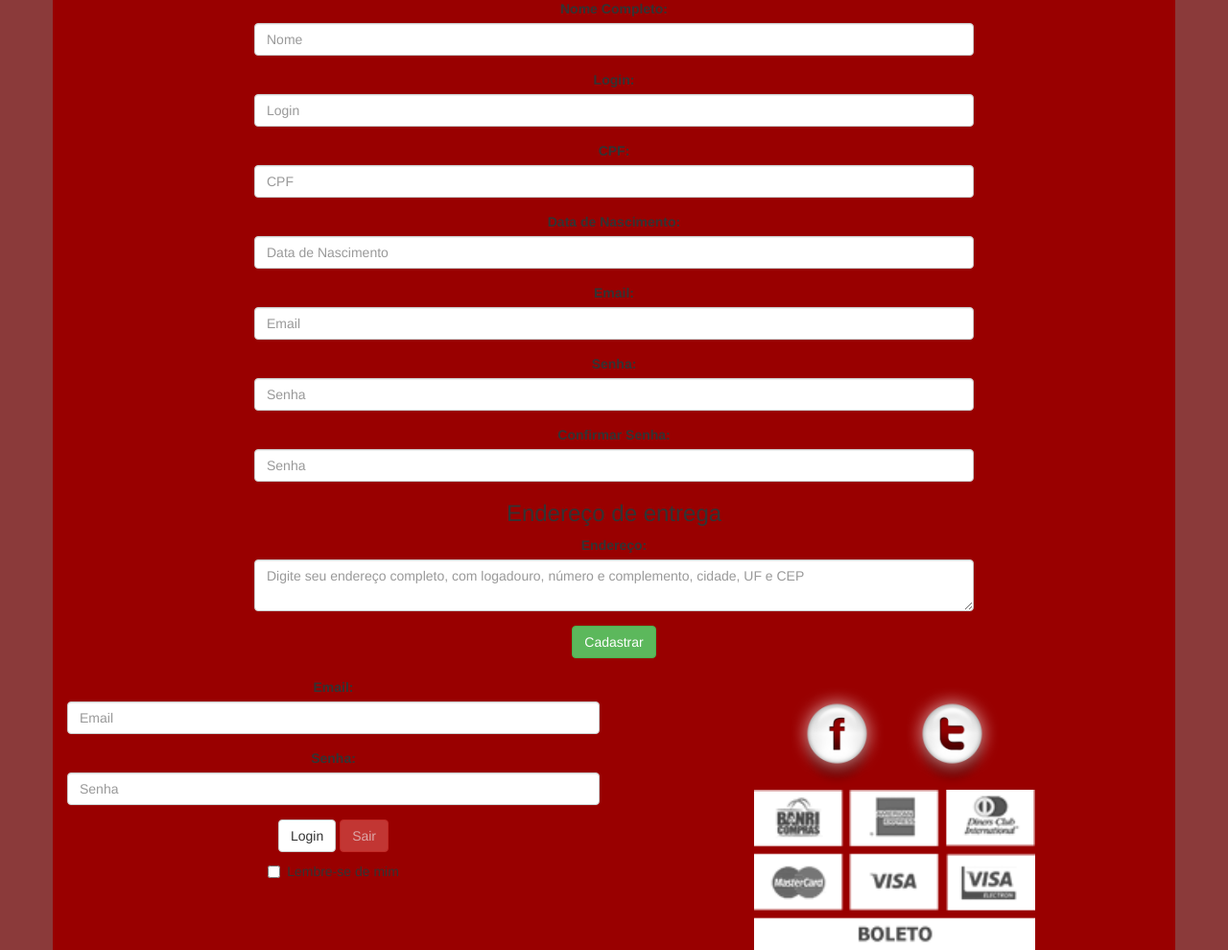
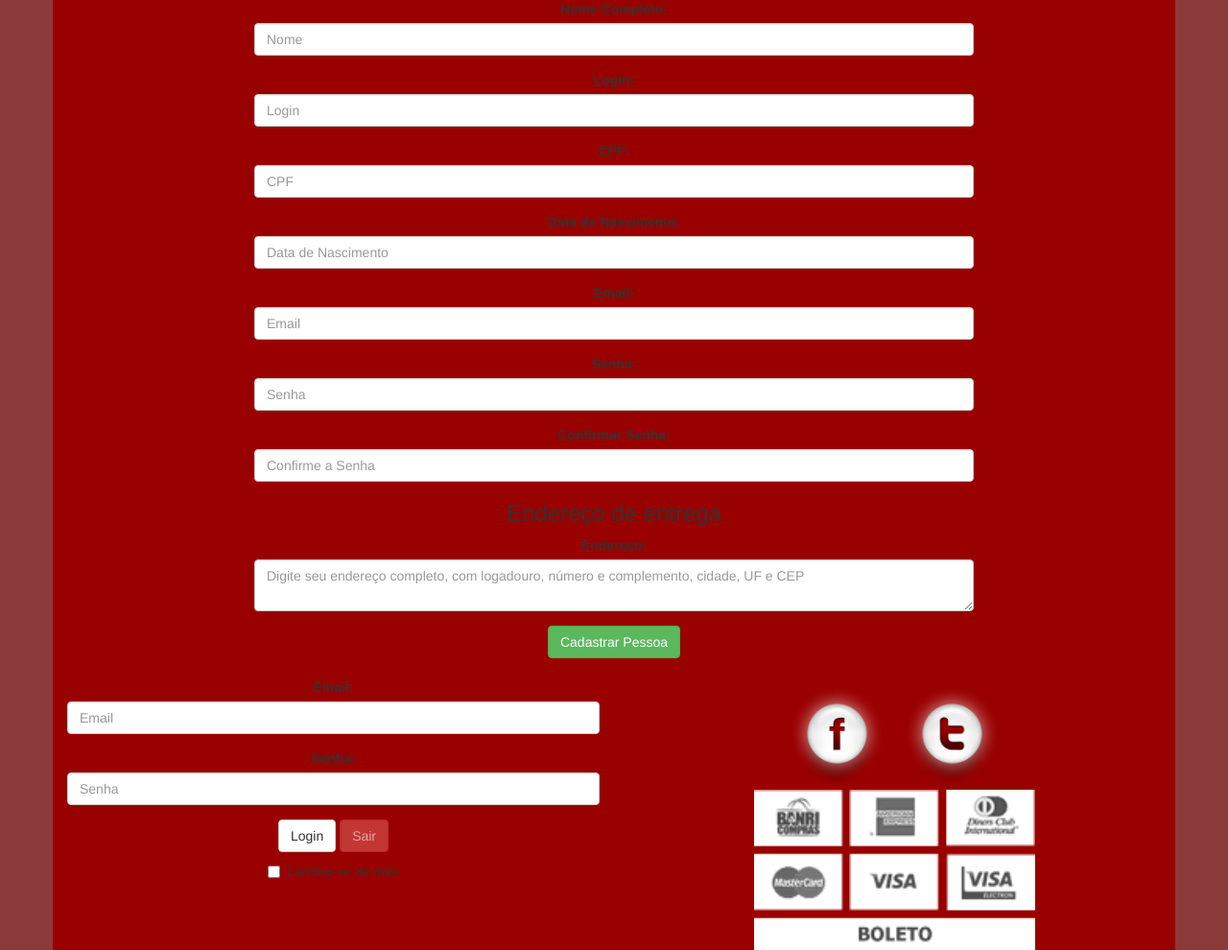
Before and after one commit to guipmuller/pa-senac-PINF4N1141, a CodeIgniter app: page /database/index.php/pessoas/novo in a window 1280 px wide. Shown: the part 403-1393 px from the top of the page at 96% size. Run offline with CodeIgniter, Linux system fonts and the light colour scheme; some libraries are stand-ins or nearby versions.

Commit message:
Finalização dos dois CRUDs.

```diff
--- a/application/controllers/Pessoas.php
+++ b/application/controllers/Pessoas.php
@@ -3,10 +3,6 @@
 defined('BASEPATH') OR exit('No direct script access allowed');
 
 class Pessoas extends CI_Controller {
-
-    public function index() {
-        echo 'lista';
-    }
 
     public function novo() {
         $this->load->helper('html');
@@ -14,16 +10,6 @@ class Pessoas extends CI_Controller {
         $this->load->view('templates/header');
         $this->load->view('templates/menu');
         $this->load->view('pessoas/formpessoas');
-        $this->load->view('templates/footer');
-    }
-
-    public function lista() {
-        $pessoas['pessoas'] = $this->db->get('pessoas')->result_array();
-        $this->load->helper('html');
-        $this->load->helper('url');
-        $this->load->view('templates/header');
-        $this->load->view('templates/menu');
-        $this->load->view('pessoas/listapessoas', $pessoas);
         $this->load->view('templates/footer');
     }
 
@@ -46,16 +32,20 @@ class Pessoas extends CI_Controller {
     }
 
     public function editar($id) {
+        $editarpessoas['pessoa'] = $this->db->get_where('pessoas', array('idpessoas' => $id))->result_array();
         $this->load->helper('html');
         $this->load->helper('url');
         $this->load->view('templates/header');
         $this->load->view('templates/menu');
-        $this->load->view('pessoas/formpessoas');
+        $this->load->view('pessoas/formpessoas', $editarpessoas);
         $this->load->view('templates/footer');
-        /* $this->load->helper('html');
+    }
+
+    public function atualizar() {
         $this->load->helper('url');
         $this->load->database();
-          $data = array(
+        $id = $this->input->post('id');
+        $data1 = array(
             'nome' => $this->input->post('nome'),
             'login' => $this->input->post('login'),
             'cpf' => $this->input->post('cpf'),
@@ -65,8 +55,26 @@ class Pessoas extends CI_Controller {
             'confirmasenha' => $this->input->post('confirmasenha'),
             'endereco' => $this->input->post('endereco'),
         );
-          $this->db->update('pessoas', $data);
-          redirect('/pessoas/listapessoas', 'location', 301); */
+        $this->db->where('idpessoas', $id);
+        $this->db->update('pessoas', $data1);
+        redirect('/pessoas/lista', 'location', 301);
+    }
+
+    public function deletar($id) {
+        $this->load->helper('url');
+        $this->load->database();
+        $this->db->delete('pessoas', array('idpessoas' => $id));
+        redirect('/pessoas/lista', 'location', 301);
+    }
+
+    public function lista() {
+        $pessoas['pessoas'] = $this->db->get('pessoas')->result_array();
+        $this->load->helper('html');
+        $this->load->helper('url');
+        $this->load->view('templates/header');
+        $this->load->view('templates/menu');
+        $this->load->view('pessoas/listapessoas', $pessoas);
+        $this->load->view('templates/footer');
     }
 
     public function sucesso() {
--- a/application/views/pessoas/formpessoas.php
+++ b/application/views/pessoas/formpessoas.php
@@ -1,41 +1,42 @@
 <div class="row">
     <div class="col-lg-8 col-lg-offset-2 col-md-6 col-md-offset-3 col-sm-6 col-sm-offset-3">
         <h1>Cadastro de Clientes</h1>
-        <form id="cadastro" method="post" action="<?php echo base_url('pessoas/salvar_novo') ?>">
+        <form id="cadastro" method="post" action="<?php echo base_url(isset($pessoa[0]['idPessoas']) ? 'pessoas/atualizar' : 'pessoas/salvar_novo') ?>">
+            <input type="hidden" name="id" value="<?php echo (isset($pessoa[0]['idPessoas']) ? $pessoa[0]['idPessoas'] : '') ?>">
             <div class="form-group">
                 <label for="inputName">Nome Completo:</label>
-                <input type="name" class="form-control" name="nome" id="textarea" placeholder="Nome">
+                <input type="name" class="form-control" name="nome" id="textarea" placeholder="Nome" value="<?php echo (isset($pessoa[0]['nome']) ? $pessoa[0]['nome'] : '') ?>">
             </div>
             <div class="form-group">
                 <label for="inputName">Login:</label>
-                <input type="name" class="form-control" name="login" id="textarea" placeholder="Login">
+                <input type="name" class="form-control" name="login" id="textarea" placeholder="Login" value="<?php echo (isset($pessoa[0]['login']) ? $pessoa[0]['login'] : '') ?>">
             </div>
             <div class="form-group">
                 <label for="inputName">CPF:</label>
-                <input type="name" class="form-control" name="cpf" id="textarea" placeholder="CPF">
+                <input type="name" class="form-control" name="cpf" id="textarea" placeholder="CPF" value="<?php echo (isset($pessoa[0]['cpf']) ? $pessoa[0]['cpf'] : '') ?>">
             </div>
             <div class="form-group">
                 <label for="inputDate">Data de Nascimento:</label>
-                <input type="name" class="form-control" name="data" id="textarea" placeholder="Data de Nascimento">
+                <input type="name" class="form-control" name="data" id="textarea" placeholder="Data de Nascimento" value="<?php echo (isset($pessoa[0]['data']) ? $pessoa[0]['data'] : '') ?>">
             </div>
             <div class="form-group">
                 <label for="inputEmail">Email:</label>
-                <input type="email" class="form-control" name="email" id="inputEmail" placeholder="Email">
+                <input type="email" class="form-control" name="email" id="inputEmail" placeholder="Email" value="<?php echo (isset($pessoa[0]['email']) ? $pessoa[0]['email'] : '') ?>">
             </div>
             <div class="form-group">
                 <label for="inputPassword">Senha:</label>
-                <input type="password" class="form-control" name="senha" id="inputPassword" placeholder="Senha">
+                <input type="password" class="form-control" name="senha" id="inputPassword" placeholder="Senha" value="<?php echo (isset($pessoa[0]['senha']) ? $pessoa[0]['senha'] : '') ?>">
             </div>
             <div class="form-group">
                 <label for="inputPassword">Confirmar Senha:</label>
-                <input type="password" class="form-control" name="confirmasenha" id="inputPassword" placeholder="Senha">
+                <input type="password" class="form-control" name="confirmasenha" id="inputPassword" placeholder="Confirme a Senha" value="<?php echo (isset($pessoa[0]['confirmasenha']) ? $pessoa[0]['confirmasenha'] : '') ?>">
             </div>
             <h3>Endereço de entrega</h3>
             <div class="form-group">
                 <label for="textarea">Endereço:</label>
-                <textarea class="form-control" id="textarea" name="endereco" placeholder="Digite seu endereço completo, com logadouro, número e complemento, cidade, UF e CEP"></textarea>
+                <textarea class="form-control" id="textarea" name="endereco" placeholder="Digite seu endereço completo, com logadouro, número e complemento, cidade, UF e CEP" value="<?php echo (isset($pessoa[0]['endereco']) ? $pessoa[0]['endereco'] : '') ?>"></textarea>
             </div>
-            <button class="btn btn-success">Cadastrar</button>
+            <button class="btn btn-success"><?php echo (isset($pessoa[0]['idPessoas']) ? 'Atualizar' : 'Cadastrar') ?> Pessoa</button>
         </form>
     </div>
 </div>
--- a/application/views/pessoas/listapessoas.php
+++ b/application/views/pessoas/listapessoas.php
@@ -17,7 +17,7 @@ $attsExcluir = array('class' => 'btn btn-danger btn-xs');
                 <li>
                     <?php echo $pessoa['nome']; ?> (<?php echo $pessoa['email']; ?>)
                     <?php echo anchor('pessoas/editar/' . $pessoa['idPessoas'], 'Editar', $attsEditar); ?>
-                    <?php echo anchor('pessoas/excluir/' . $pessoa['idPessoas'], 'Excluir', $attsExcluir); ?>
+                    <?php echo anchor('pessoas/deletar/' . $pessoa['idPessoas'], 'Excluir', $attsExcluir); ?>
                 </li>
             <?php } ?>
         </ul>
```
Also changed, not shown: application/controllers/Produtos.php (+10 -11 lines), application/views/produtos/formprodutos.php (+2 -6 lines). Lines whose indentation alone changed are shown as unchanged.
